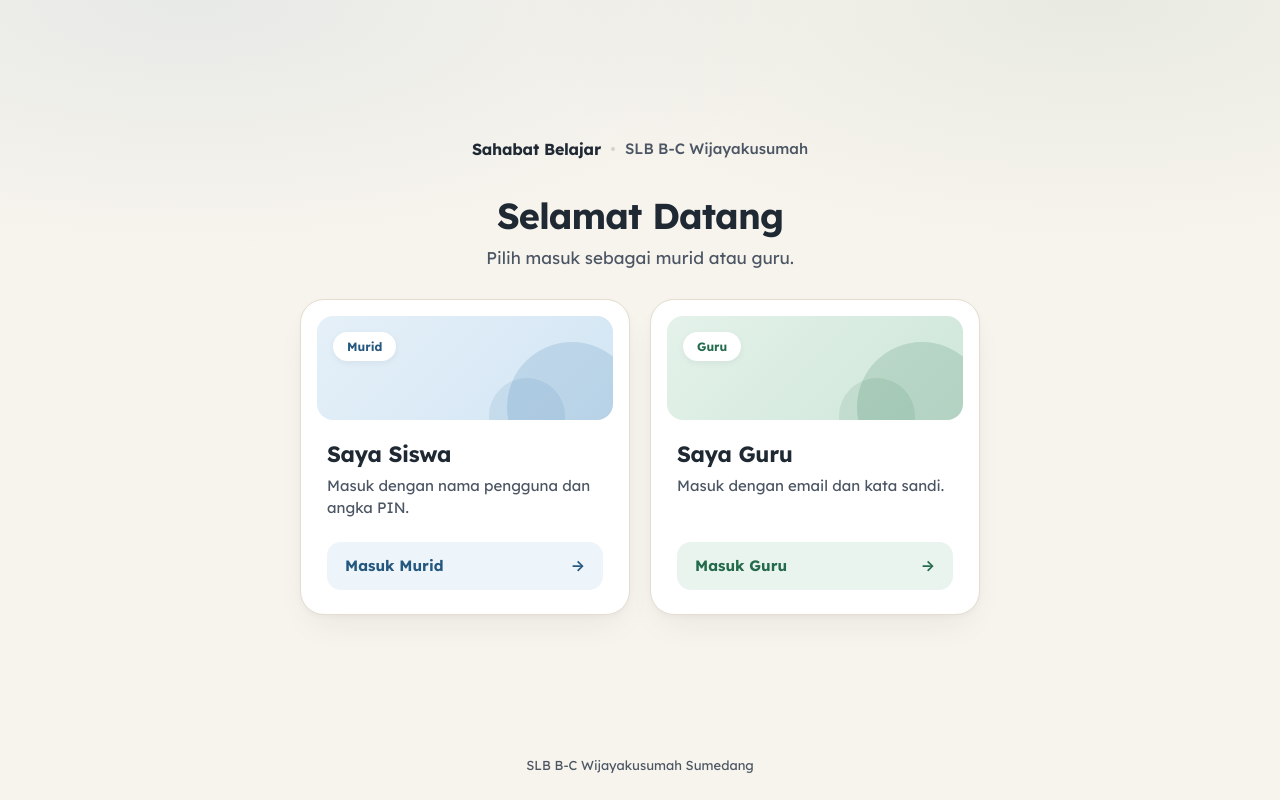
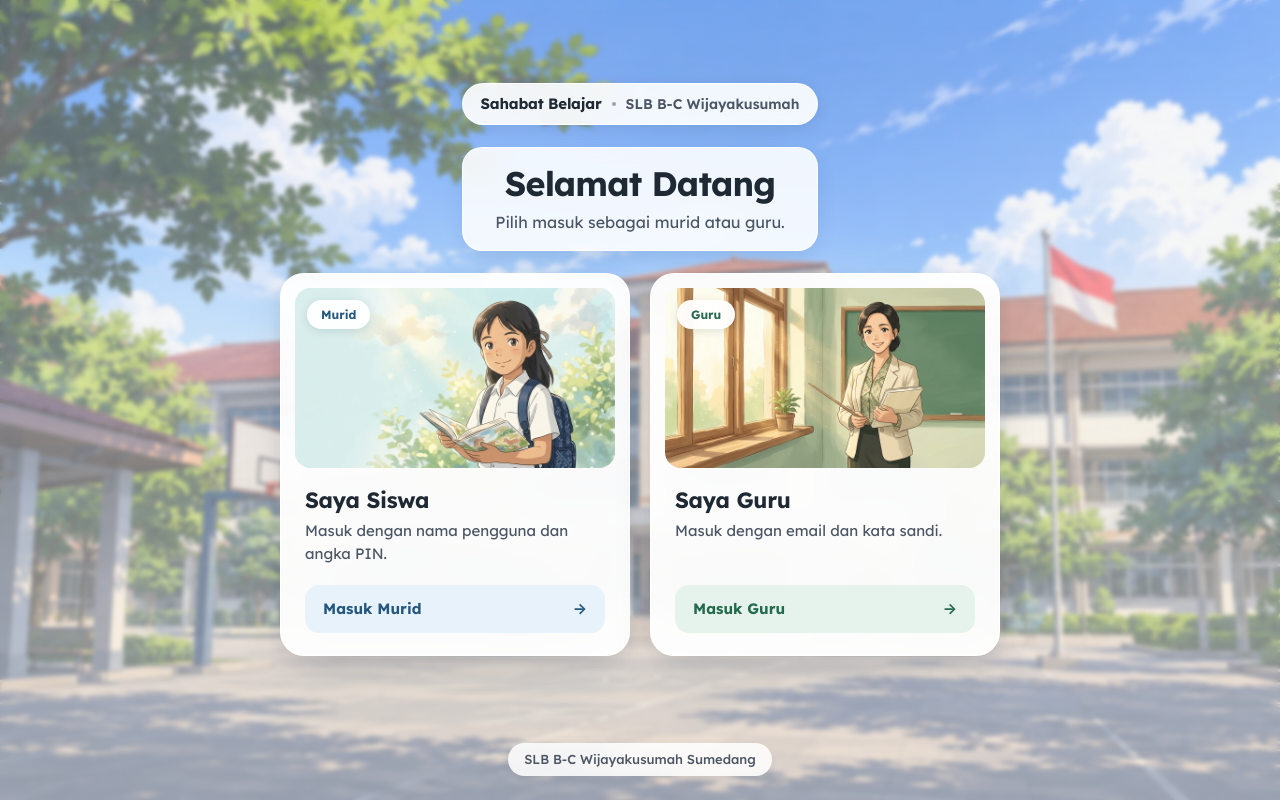
Before and after one commit to SirHosen/elearning-autism, a Laravel app: page /masuk in a window 1280 px wide. Run offline with Laravel 12, Linux system fonts and the light colour scheme.

Commit message:
style(auth): use bg.png school background with frosted glass cards and Murid/Guru illustrations

```diff
--- a/public/css/auth.css
+++ b/public/css/auth.css
@@ -1,43 +1,74 @@
 /* ==========================================================================
    Sahabat Belajar (SLB B-C Wijayakusumah) - Auth Stylesheet
-   Warm, friendly, direct, zero gimmicks, zero emojis, WCAG AA/AAA compliant.
+   Background photo (bg.png) + frosted glass cards + Murid & Guru covers.
    ========================================================================== */
 
 .auth-body {
+  position: relative;
   display: flex;
   flex-direction: column;
   min-height: 100vh;
-  background-color: #F7F4ED;
-  background-image:
-    radial-gradient(ellipse 70% 45% at 15% 0%, rgba(47, 111, 159, 0.08), transparent 70%),
-    radial-gradient(ellipse 65% 45% at 85% 0%, rgba(36, 107, 77, 0.07), transparent 70%);
+  background-color: #CFE2F1;
+  background-image: url('/images/bg.png');
+  background-size: cover;
+  background-position: center;
+  background-attachment: fixed;
   color: var(--ink);
+}
+
+/* Soft depth-of-field scrim so foreground cards pop clearly over sunny schoolyard */
+.auth-body::before {
+  content: '';
+  position: fixed;
+  inset: 0;
+  pointer-events: none;
+  z-index: 0;
+  background: linear-gradient(
+    180deg,
+    rgba(240, 246, 252, 0.24) 0%,
+    rgba(247, 244, 237, 0.42) 100%
+  );
+  backdrop-filter: blur(2px);
+  -webkit-backdrop-filter: blur(2px);
 }
 
 /* ── Main Centered Stage ── */
 .auth-stage {
+  position: relative;
+  z-index: 1;
   flex: 1;
   display: flex;
   flex-direction: column;
   align-items: center;
   justify-content: center;
-  padding: 36px 20px 44px;
-  gap: 28px;
+  padding: 32px 20px 36px;
+  gap: 22px;
 }
 
-/* ── Clean Brand Lockup (No Boxes/Icons) ── */
+/* ── Frosted Brand Pill ── */
 .auth-site-brand {
   display: inline-flex;
   align-items: center;
   gap: 10px;
   text-decoration: none;
   color: inherit;
-  padding: 4px 10px;
+  padding: 8px 18px;
   border-radius: 999px;
+  background: rgba(255, 255, 255, 0.90);
+  backdrop-filter: blur(12px);
+  -webkit-backdrop-filter: blur(12px);
+  border: 1px solid rgba(255, 255, 255, 0.92);
+  box-shadow: 0 4px 16px rgba(20, 42, 66, 0.10);
+  transition: transform var(--dur) var(--ease), box-shadow var(--dur) var(--ease);
+}
+
+.auth-site-brand:hover {
+  transform: translateY(-1px);
+  box-shadow: 0 6px 20px rgba(20, 42, 66, 0.14);
 }
 
 .auth-site-brand__name {
-  font-size: 1rem;
+  font-size: 0.9375rem;
   font-weight: 700;
   color: var(--ink);
   letter-spacing: -0.015em;
@@ -47,19 +78,19 @@
   width: 4px;
   height: 4px;
   border-radius: 50%;
-  background: var(--line);
+  background: #9CA3AF;
 }
 
 .auth-site-brand__school {
-  font-size: 0.9375rem;
-  font-weight: 500;
+  font-size: 0.875rem;
+  font-weight: 600;
   color: var(--ink-soft);
 }
 
 /* ── Role Select Page (/masuk) ── */
 .role-wrap {
   width: 100%;
-  max-width: 680px;
+  max-width: 720px;
   display: flex;
   flex-direction: column;
   align-items: center;
@@ -67,23 +98,30 @@
 
 .role-header {
   text-align: center;
-  margin-bottom: 28px;
+  margin-bottom: 22px;
+  padding: 16px 32px;
+  border-radius: 20px;
+  background: rgba(255, 255, 255, 0.88);
+  backdrop-filter: blur(14px);
+  -webkit-backdrop-filter: blur(14px);
+  border: 1px solid rgba(255, 255, 255, 0.92);
+  box-shadow: 0 8px 26px -6px rgba(20, 42, 66, 0.12);
 }
 
 .role-header__title {
-  font-size: clamp(1.75rem, 3.4vw, 2.25rem);
+  font-size: clamp(1.625rem, 3.2vw, 2.125rem);
   font-weight: 700;
   color: var(--ink);
   letter-spacing: -0.025em;
   line-height: 1.2;
-  margin: 0 0 8px;
+  margin: 0 0 6px;
 }
 
 .role-header__desc {
-  font-size: 1.0625rem;
+  font-size: 1rem;
   color: var(--ink-soft);
   margin: 0;
-  line-height: 1.5;
+  line-height: 1.45;
 }
 
 .role-grid {
@@ -96,15 +134,17 @@
 .role-card {
   display: flex;
   flex-direction: column;
-  background: var(--surface);
-  border: 1.5px solid #E4DDD0;
+  background: rgba(255, 255, 255, 0.95);
+  backdrop-filter: blur(16px);
+  -webkit-backdrop-filter: blur(16px);
+  border: 1.5px solid rgba(255, 255, 255, 0.94);
   border-radius: 24px;
-  padding: 16px;
+  padding: 14px;
   text-decoration: none;
   color: inherit;
   box-shadow:
-    0 2px 6px rgba(31, 41, 51, 0.03),
-    0 16px 36px -12px rgba(31, 41, 51, 0.08);
+    0 6px 18px rgba(20, 42, 66, 0.08),
+    0 22px 48px -12px rgba(20, 42, 66, 0.18);
   transition:
     transform var(--dur) var(--ease),
     box-shadow var(--dur) var(--ease),
@@ -126,77 +166,53 @@
   border-color: var(--success);
 }
 
-/* Soft abstract color band at top of each role card */
+/* Illustration cover area */
 .role-card__cover {
   position: relative;
-  height: 104px;
+  width: 100%;
+  aspect-ratio: 16 / 9;
   border-radius: 16px;
   overflow: hidden;
-  padding: 16px;
   display: flex;
   align-items: flex-start;
   justify-content: flex-start;
 }
 
 .role-card--student .role-card__cover {
-  background: linear-gradient(135deg, #E5F0F8 0%, #D2E5F4 100%);
+  background: linear-gradient(135deg, #DCEBF7 0%, #C4DEF3 100%);
 }
 
 .role-card--teacher .role-card__cover {
-  background: linear-gradient(135deg, #E4F2EA 0%, #CEE6D9 100%);
+  background: linear-gradient(135deg, #DDF0E8 0%, #C3E3D4 100%);
 }
 
-/* Gentle decorative geometric horizon layers (subtle CSS shapes, zero clip-art) */
-.role-card__cover::before,
-.role-card__cover::after {
-  content: '';
+.role-card__illus {
   position: absolute;
-  border-radius: 50%;
-  pointer-events: none;
+  inset: 0;
+  width: 100%;
+  height: 100%;
+  object-fit: cover;
+  object-position: center;
+  display: block;
+  transition: transform 240ms var(--ease);
 }
 
-.role-card--student .role-card__cover::before {
-  width: 130px;
-  height: 130px;
-  right: -24px;
-  bottom: -52px;
-  background: rgba(47, 111, 159, 0.16);
-}
-
-.role-card--student .role-card__cover::after {
-  width: 76px;
-  height: 76px;
-  right: 48px;
-  bottom: -34px;
-  background: rgba(47, 111, 159, 0.11);
-}
-
-.role-card--teacher .role-card__cover::before {
-  width: 130px;
-  height: 130px;
-  right: -24px;
-  bottom: -52px;
-  background: rgba(36, 107, 77, 0.16);
-}
-
-.role-card--teacher .role-card__cover::after {
-  width: 76px;
-  height: 76px;
-  right: 48px;
-  bottom: -34px;
-  background: rgba(36, 107, 77, 0.11);
+.role-card:hover .role-card__illus {
+  transform: scale(1.03);
 }
 
 .role-card__tag {
   position: relative;
-  z-index: 1;
+  z-index: 2;
+  margin: 12px 0 0 12px;
   display: inline-block;
   padding: 5px 14px;
   border-radius: 999px;
-  background: #FFFFFF;
+  background: rgba(255, 255, 255, 0.94);
+  backdrop-filter: blur(8px);
   font-size: 0.75rem;
   font-weight: 700;
-  box-shadow: 0 2px 6px rgba(31, 41, 51, 0.06);
+  box-shadow: 0 2px 8px rgba(20, 42, 66, 0.12);
 }
 
 .role-card--student .role-card__tag {
@@ -208,7 +224,7 @@
 }
 
 .role-card__body {
-  padding: 20px 10px 8px;
+  padding: 18px 10px 8px;
   display: flex;
   flex-direction: column;
   flex: 1;
@@ -226,7 +242,7 @@
   font-size: 0.9375rem;
   color: var(--ink-soft);
   line-height: 1.5;
-  margin: 0 0 22px;
+  margin: 0 0 20px;
   flex: 1;
 }
 
@@ -243,7 +259,7 @@
 }
 
 .role-card--student .role-card__btn {
-  background: #EDF4FA;
+  background: #E8F2FA;
   color: var(--primary-strong);
 }
 
@@ -253,7 +269,7 @@
 }
 
 .role-card--teacher .role-card__btn {
-  background: #EAF4EE;
+  background: #E6F3EC;
   color: var(--success);
 }
 
@@ -662,19 +694,36 @@
   text-decoration: underline;
 }
 
-/* Minimal School Footer */
+/* Minimal Frosted School Footer */
 .auth-footer {
-  text-align: center;
+  position: relative;
+  z-index: 1;
+  display: flex;
+  justify-content: center;
+  padding: 0 20px 24px;
+}
+
+.auth-footer span {
+  padding: 6px 16px;
+  border-radius: 999px;
+  background: rgba(255, 255, 255, 0.86);
+  backdrop-filter: blur(10px);
+  -webkit-backdrop-filter: blur(10px);
   font-size: 0.8125rem;
+  font-weight: 500;
   color: var(--ink-soft);
-  padding: 0 20px 24px;
+  box-shadow: 0 2px 8px rgba(20, 42, 66, 0.06);
 }
 
 /* ── Responsive ── */
 @media (max-width: 640px) {
   .auth-stage {
-    padding: 24px 16px 32px;
-    gap: 20px;
+    padding: 20px 16px 28px;
+    gap: 18px;
+  }
+
+  .role-header {
+    padding: 14px 20px;
   }
 
   .role-grid {
--- a/resources/views/auth/role-select.blade.php
+++ b/resources/views/auth/role-select.blade.php
@@ -12,6 +12,7 @@
   <div class="role-grid">
     <a href="{{ route('login.student') }}" class="role-card role-card--student">
       <div class="role-card__cover">
+        <img src="/images/murid-cover.jpg" alt="Ilustrasi murid membawa buku" class="role-card__illus">
         <span class="role-card__tag">Murid</span>
       </div>
       <div class="role-card__body">
@@ -26,6 +27,7 @@
 
     <a href="{{ route('login.teacher') }}" class="role-card role-card--teacher">
       <div class="role-card__cover">
+        <img src="/images/guru-cover.jpg" alt="Ilustrasi guru di kelas" class="role-card__illus">
         <span class="role-card__tag">Guru</span>
       </div>
       <div class="role-card__body">
```
Also changed, not shown: other parts of public/css/auth.css (+40 -28 lines), resources/css/auth.css (+150 -105 lines), tests/reports/frontend-design/desktop-1440x900.html (+3 -1 lines), tests/reports/frontend-design/evidence-report.json (+12 -12 lines), tests/reports/frontend-design/login-teacher.html (+1 -1 lines), tests/reports/frontend-design/mobile-390x844.html (+1 -1 lines), public/images/bg.png (added), public/images/guru-cover.jpg (added), public/images/murid-cover.jpg (added).
